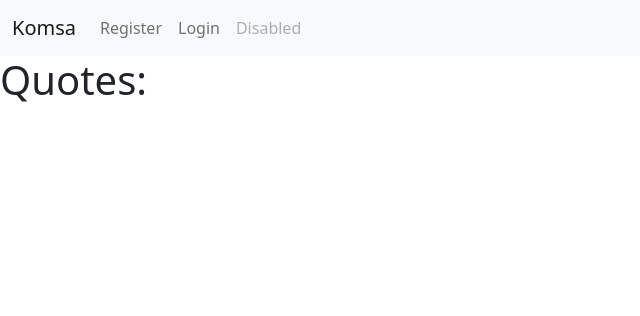
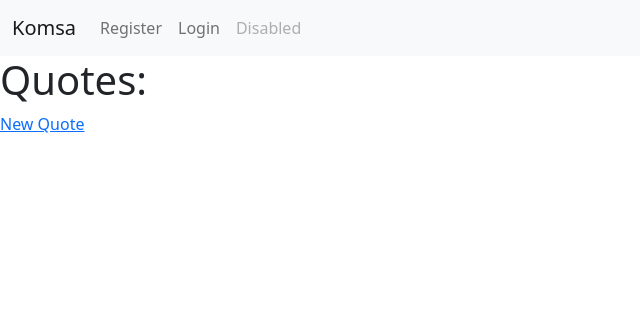
Before and after one commit to hb1113/komsa, a Django app: page / in a window 1280 px wide. Shown: the top 316 px of the page, without its empty margins (0-640 px from the left). Run offline with Django 3.2, Linux system fonts and the light colour scheme; data that the repository does not hold is empty.

Commit message:
add new quote link

```diff
--- a/QuoteApp/templates/quoteapp/quote-list.html
+++ b/QuoteApp/templates/quoteapp/quote-list.html
@@ -6,7 +6,9 @@
 
 {% block content %}
     <h1>Quotes:</h1>
+    <a href="{% url 'quote:new' %}">New Quote</a><br>
     {% for quote in quotepost_list %}
+        <br>
         <a href="{% url 'quote:detail' quote.pk %}">{{ quote.text }}</a>
     {% endfor %}
 {% endblock %}
```
